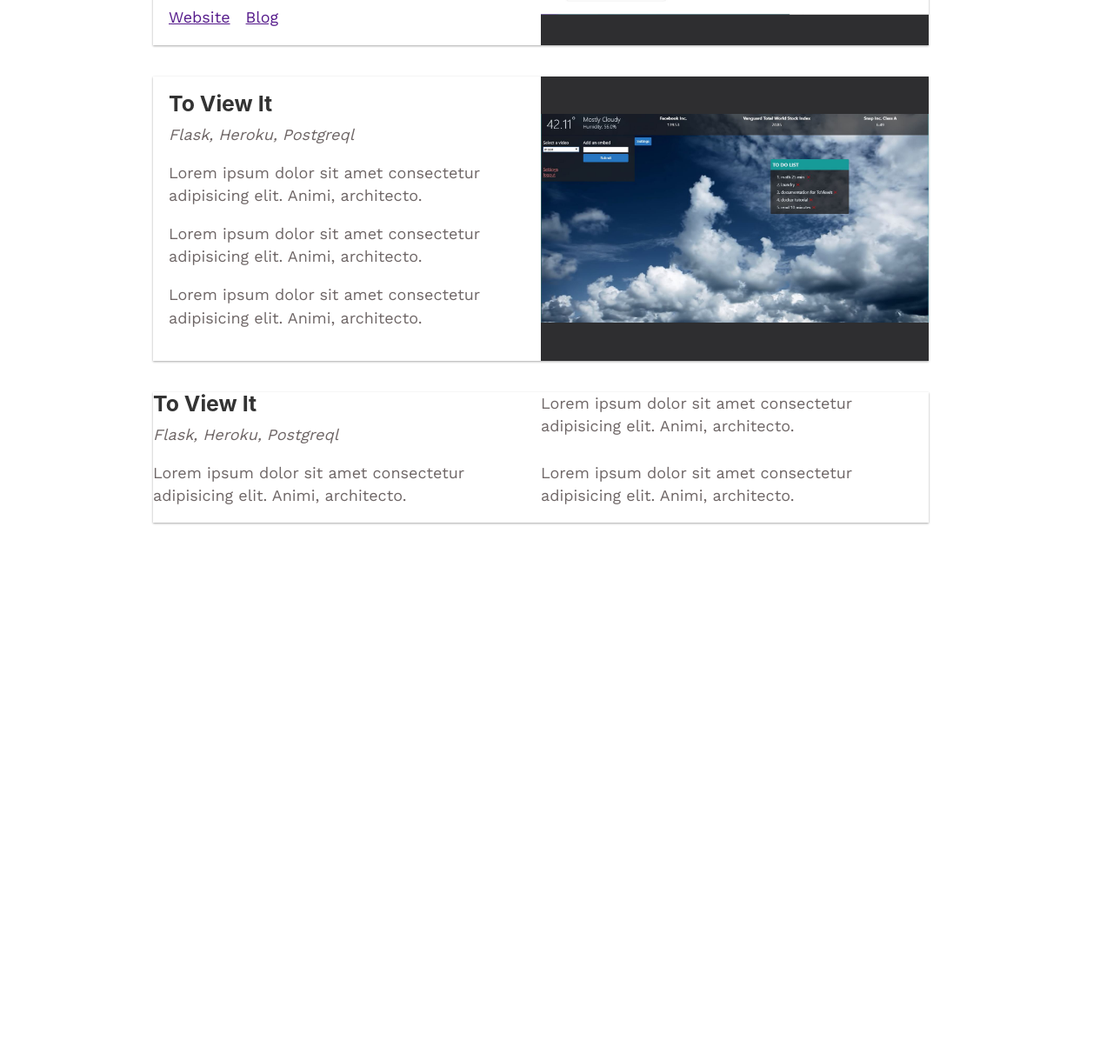
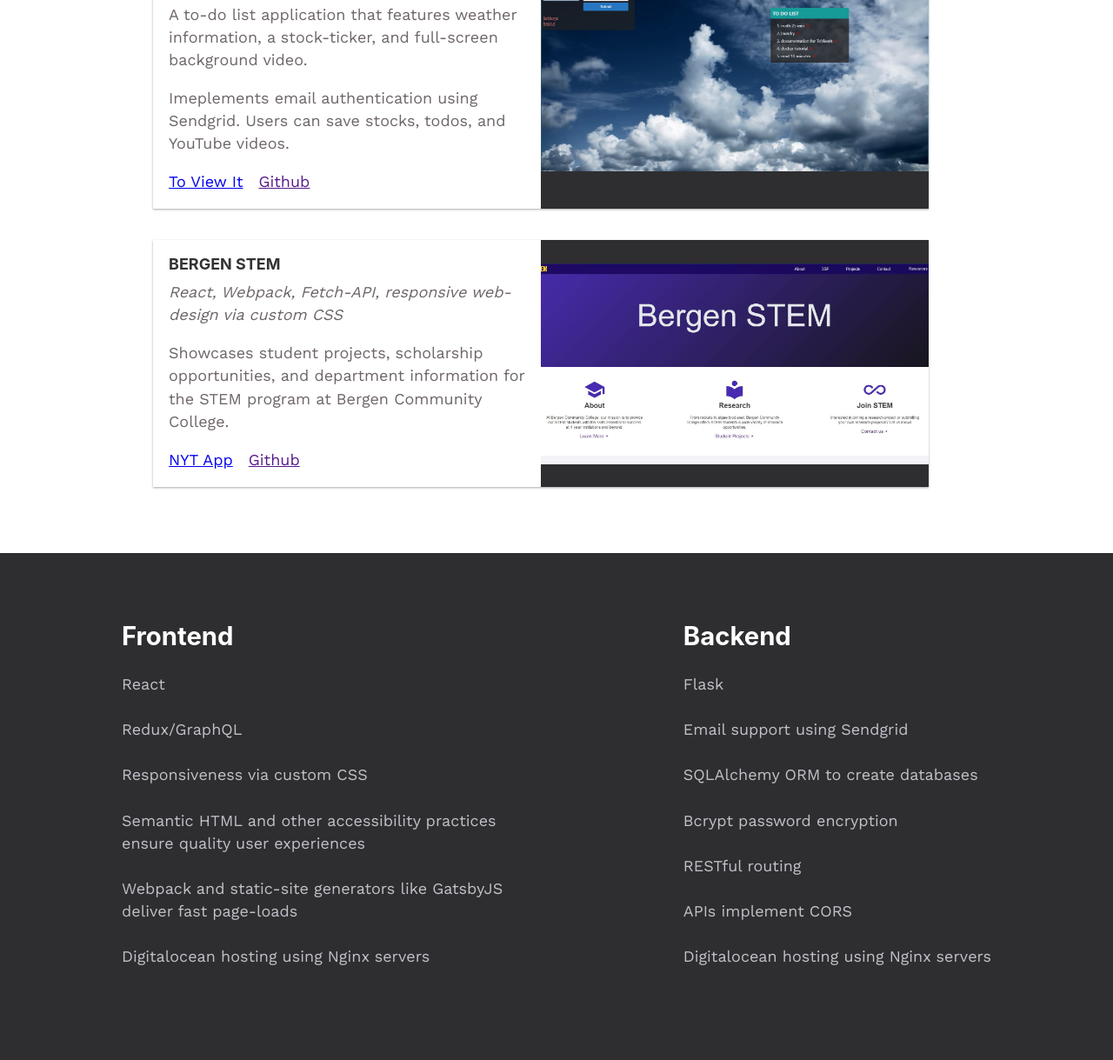
Before and after one commit to dacrands/bergen-stem-v2, a Gatsby site: page / in a window 1280 px wide. Shown: the part 1335-2554 px from the top of the page at 87% size. Before the commit the page ends 2012 px from the top, so only its background shows below. Built offline with nearby package versions, Linux system fonts and the light colour scheme; Gatsby itself is replaced by a stand-in of ours.

Commit message:
Added skills section

```diff
--- /dev/null
+++ b/src/components/imageThree.js
@@ -0,0 +1,28 @@
+import React from 'react'
+import { StaticQuery, graphql } from 'gatsby'
+import Img from 'gatsby-image'
+
+const ImageThree = () => (
+  <StaticQuery
+    query={graphql`
+        query {
+          ImageTwo: file(relativePath: { eq: "bergen.jpg" }) {
+            childImageSharp {
+              fluid(maxWidth: 600) {
+                ...GatsbyImageSharpFluid
+              }
+            }
+          }
+        }
+      `}
+    render={data => <Img
+      style={{
+        width: "100%",
+        maxHeight: "240px",
+        padding: "1rem"
+      }}
+      fluid={data.ImageTwo.childImageSharp.fluid} />}
+  />
+)
+
+export default ImageThree;
--- a/src/components/info.js
+++ b/src/components/info.js
@@ -3,25 +3,23 @@ import React from 'react'
 const Info = () => (
     <section className="info">
         <div className="info__item">
-            <h3>Tools</h3>
+            <h3>Languages</h3>
             <p>
-                I primarily use Python, specifically
-                the numpy, pandas, and matplotlib libraries.
+                JavaScript, Python, HTML5, CSS3
               </p>
         </div>
         <div className="info__item">
-            <h3>Set Up</h3>
+            <h3>Libraries</h3>
             <p>
-                I use Anaconda. Almost all of time is spent
-                using Jupyter Notebooks.
+                React, Redux, Flask, SQLAlchemy,
+                Webpack, Sass
               </p>
         </div>
         <div className="info__item">
-            <h3>Interests</h3>
+            <h3>Tools</h3>
             <p>
-                I like the social sciences, finance, and history.
-                I always love learning new things through
-                visualization.
+                Git/Github, Digitalocean, Heroku,
+
               </p>
         </div>
     </section>
--- a/src/components/landing.js
+++ b/src/components/landing.js
@@ -9,13 +9,13 @@ const Landing = () => (
         <h1>David Crandall</h1>
         <h3>React / Flask Developer</h3>
         <p>
-            Although I am primarily a web-developer,
-            my first introduction to programming was data visualization.
+        From responsive web-design to user authentication,
+        I love all aspects of building a website.
             </p>
-        <p>
+        {/* <p>
             This site documents some of my old and perhaps
             new data science projects. Thanks for stopping by!
-            </p>
+            </p> */}
     </div>
     <div className="main__side">
         {/* <h3>Links</h3> */}
--- a/src/components/layout.css
+++ b/src/components/layout.css
@@ -646,11 +646,19 @@ pre tt:after {
 .navbar {
   /* outline: 3px dashed orange; */
   display: flex;
+  /* flex-direction: column; */
+  position: fixed;
+  top: 0;
+  width: 100%;
+  /* right: 0; */
+  z-index: 3;
+  background: white;
   /* justify-content: center; */
   /* align-items: center; */
   /* padding: 0.5rem; */
   /* width: min-content; */
   border-bottom: 1px dashed rgb(143, 155, 158);
+  /* border-right: 1px dashed rgb(143, 155, 158); */
   /* border: 1px dashed rgb(143, 155, 158); */
 }
 
@@ -664,7 +672,7 @@ pre tt:after {
   /* background: #000; */
   /* border-left: 1px solid #dadada; */
   /* background: #dadada; */
-  padding: 0.5rem 2rem;
+  padding: 0.25rem 2rem;
   /* padding-left: 0; */
   /* background: #000; */
   text-transform: uppercase;
@@ -787,12 +795,13 @@ pre tt:after {
 
   /* border-top: 1px dashed blue; */
   /* border-bottom: 1px dashed blue; */
-  padding: 2rem;
+  padding: 2rem 1.5rem;
   /* padding-left: 1rem; */
 }
 
 .info__item {
   max-width: 300px;
+  padding: 0 0.5rem;
 }
 
 .info__item h3 {
@@ -812,6 +821,10 @@ pre tt:after {
 
 .projects__title {
  padding-bottom: 5vh;
+}
+
+.projects__title h3 {
+  font-weight: 400;
 }
 
 .projects__main {
@@ -836,11 +849,14 @@ pre tt:after {
   margin-bottom: 2rem;
   /* padding: 1rem; */
   box-shadow: 0 1px 3px rgba(0,0,0,0.12), 0 1px 2px rgba(0,0,0,0.24);
+
   transition: all 0.3s cubic-bezier(.25,.8,.25,1);
 }
 
 .card__content {
   padding: 1rem;
+  /* border: 1px dashed rgb(110, 102, 102);
+  border-right: none; */
 }
 
 .card__img {
@@ -850,11 +866,54 @@ pre tt:after {
   align-items: center;
 
 }
+
 .card__title h3 {
   margin-bottom: 0.5rem;
+  /* font-weight: 400; */
+
+  text-transform: uppercase;
+  font-size: 18px;
+  /* color: blue; */
 }
 
 .card__links a{
   /* display: block; */
   margin-right: 1rem;
 }
+
+.skills {
+  background: rgb(46, 46, 48);
+  /* background: blue; */
+  color: white;
+  min-height: 50vh;
+
+}
+
+.skills p {
+  color: rgb(193, 193, 202);
+}
+.skills h3 {
+  font-weight: 400;
+  color: rgb(197, 197, 207);
+}
+
+.skills__title {
+  padding: 2vh 0;
+  /* background: blue; */
+  margin-bottom: 2vh;
+}
+
+.skills__title h1 {
+  margin: 1rem 0;
+}
+
+.skills__content {
+  display: flex;
+  justify-content: space-between;
+  padding: 10vh 0;
+}
+
+.skills__item {
+  max-width: 450px;
+  /* float: left; */
+}
--- a/src/components/layout.js
+++ b/src/components/layout.js
@@ -29,9 +29,9 @@ const Layout = ({ children }) => (
           <html lang="en" />
         </Helmet>
           <Navbar siteTitle={data.site.siteMetadata.title} />
-          <div className="container">
+
             {children}
-          </div>
+
       </>
     )}
   />
--- a/src/components/navbar.js
+++ b/src/components/navbar.js
@@ -4,11 +4,15 @@ import { Link } from 'gatsby'
 const Navbar = ({ siteTitle }) => (
   <nav className="navbar">
     <div className="navbar__link">
-      <a href="">About
-      </a>
-      <hr className="navbar__hr"/>
+    <Link to="/"
+      activeStyle={{color:"blue"}}
+    >
+    Home
+    </Link>
+    <hr className="navbar__hr"/>
     </div>
     <div className="navbar__link">
+
       <a href="">Services</a>
       <hr className="navbar__hr"/>
     </div>
--- a/src/components/projects.js
+++ b/src/components/projects.js
@@ -2,20 +2,21 @@ import React from 'react'
 
 import Image from '../components/image'
 import ImageTwo from '../components/imageTwo'
+import ImageThree from '../components/imageThree'
 
 
 const Projects = () => (
-  <section className="projects">
-    <div className="projects__title">
+  <section id="projects" className="projects">
+    <header className="projects__title">
       <h1>Projects</h1>
-      <p>Some of the things I've built</p>
-    </div>
+      <h3>Some of the things I've built</h3>
+    </header>
     <div className="projects__main">
       <div className="card">
         <div className="card__content">
           <div className="card__title">
-            <h3>To View It</h3>
-            <p><em>Flask, Heroku, Postgreql</em></p>
+            <h3>New York Times App</h3>
+            <p><em>React, Redux, Sass, Flask, Digitalocean</em></p>
           </div>
           <p>
             View the NYT Best-Sellers, browse popular articles,
@@ -25,12 +26,12 @@ const Projects = () => (
             Fetches data from a Flask app that implements
         </p>
           <div className="card__links">
-            <a href="">Website</a>
-            <a href="">Blog</a>
+            <a href="https://times.dcrands.com">NYT App</a>
+            <a href="">Github</a>
           </div>
         </div>
         <div className="card__img">
-        <Image />
+          <Image />
         </div>
       </div>
       <div className="card">
@@ -40,35 +41,42 @@ const Projects = () => (
             <p><em>Flask, Heroku, Postgreql</em></p>
           </div>
           <p>
-            Lorem ipsum dolor sit amet consectetur adipisicing elit. Animi, architecto.
+            A to-do list application that features weather information,
+            a stock-ticker, and full-screen background video.
         </p>
           <p>
-            Lorem ipsum dolor sit amet consectetur adipisicing elit. Animi, architecto.
+            Imeplements email authentication using Sendgrid. Users
+            can save stocks, todos, and YouTube videos.
         </p>
-          <p>
-            Lorem ipsum dolor sit amet consectetur adipisicing elit. Animi, architecto.
-        </p>
+          <div className="card__links">
+            <a href="https://times.dcrands.com">To View It</a>
+            <a href="">Github</a>
+          </div>
         </div>
         <div className="card__img">
           <ImageTwo />
         </div>
       </div>
       <div className="card">
-        <div className="card__title">
-          <h3>To View It</h3>
-          <p><em>Flask, Heroku, Postgreql</em></p>
+        <div className="card__content">
+          <div className="card__title">
+            <h3>Bergen STEM</h3>
+            <p><em>React, Webpack, Fetch-API,
+responsive web-design via custom CSS</em></p>
+          </div>
+          <p>Showcases student projects, scholarship opportunities,
+            and department information for the STEM program at Bergen Community College.
+          </p>
+          <div className="card__links">
+            <a href="https://times.dcrands.com">NYT App</a>
+            <a href="">Github</a>
+          </div>
         </div>
-        <p>
-          Lorem ipsum dolor sit amet consectetur adipisicing elit. Animi, architecto.
-        </p>
-        <p>
-          Lorem ipsum dolor sit amet consectetur adipisicing elit. Animi, architecto.
-        </p>
-        <p>
-          Lorem ipsum dolor sit amet consectetur adipisicing elit. Animi, architecto.
-        </p>
+        <div className="card__img">
+          <ImageThree />
+        </div>
+      </div>
 
-      </div>
     </div>
   </section>
 );
--- /dev/null
+++ b/src/components/skills.js
@@ -0,0 +1,71 @@
+import React from 'react'
+
+const Skills = () => (
+<section className="skills">
+
+
+{/* <header className="skills__title">
+  <div className="container">
+    <h1>Skills</h1>
+
+  </div>
+</header> */}
+
+<div className="container">
+  <div className="skills__content">
+    <div className="skills__item">
+      <h2>Frontend</h2>
+      <p>
+        React
+      </p>
+      <p>
+        Redux/GraphQL
+      </p>
+      <p>Responsiveness via custom CSS
+  </p>
+  <p>
+  Semantic HTML  and other accessibility
+  practices ensure quality user
+  experiences
+  </p>
+  <p>
+  Webpack and static-site generators like GatsbyJS
+  deliver fast page-loads
+  </p>
+      <p>
+        Digitalocean hosting using Nginx servers
+  </p>
+    </div>
+    <div className="skills__item">
+      <h2>Backend</h2>
+      <p>
+        Flask
+      </p>
+      <p>
+
+      </p>
+      <p>
+        Email support using Sendgrid
+      </p>
+      <p>
+        SQLAlchemy ORM to create databases
+      </p>
+      <p>
+        Bcrypt password encryption
+      </p>
+      <p>
+        RESTful routing
+      </p>
+      <p>
+        APIs implement CORS
+      </p>
+      <p>
+        Digitalocean hosting using Nginx servers
+      </p>
+    </div>
+  </div>
+</div>
+</section>
+)
+
+export default Skills
--- a/src/pages/index.js
+++ b/src/pages/index.js
@@ -6,12 +6,17 @@ import Layout from '../components/layout'
 import Landing from '../components/landing'
 import Info from '../components/info'
 import Projects from '../components/projects'
+import Skills from '../components/skills'
 
 const IndexPage = () => (
   <Layout>
-    <Landing />
-    <Info />
-    <Projects />
+    <div className="container">
+      <Landing />
+      <Info />
+      <Projects />
+    </div>
+
+  <Skills />
 
   </Layout>
 )
```
Also changed, not shown: src/images/bergen.jpg (added).
